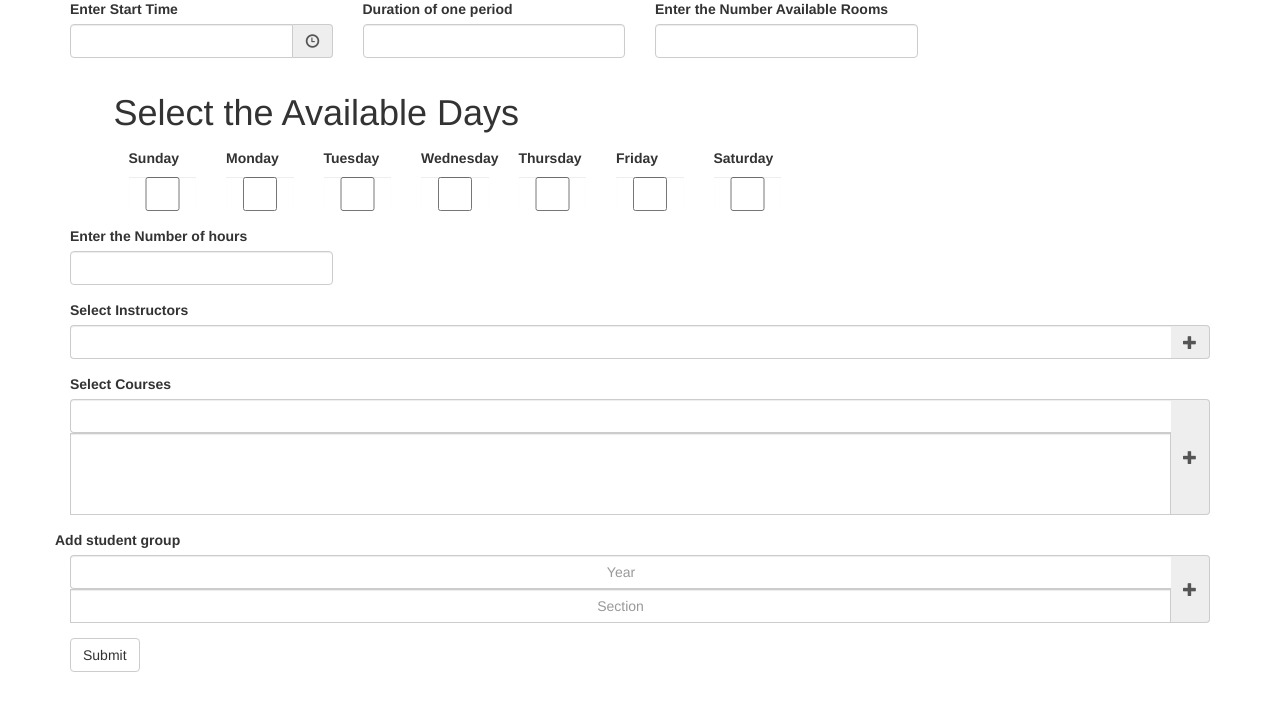
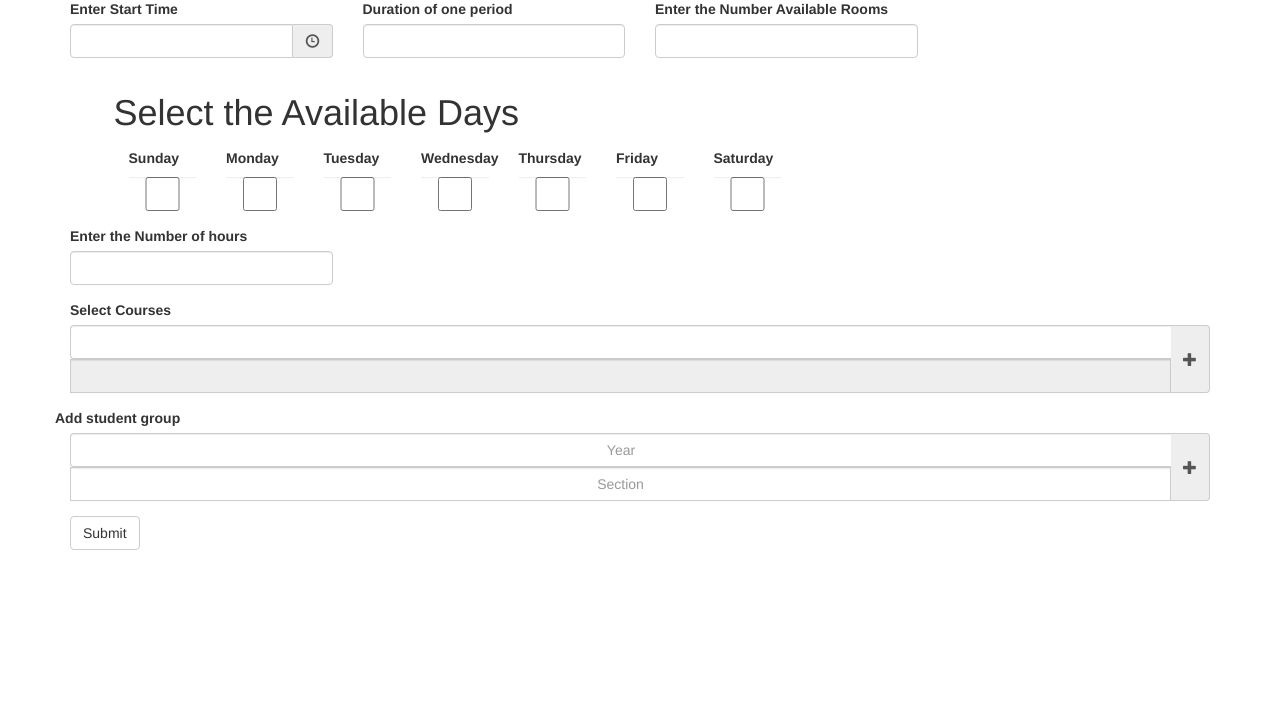
Before and after one commit to waleedj99/TimeTableGenerator, a Flask app: page / in a window 1280 px wide. Shown: the part 73-784 px from the top of the page. Run offline with Flask 2, Linux system fonts and the light colour scheme; lists and menus that the app fills with data are empty; some libraries are stand-ins or nearby versions.

Commit message:
Changed multiselect to comma sep values

```diff
--- a/static/index.js
+++ b/static/index.js
@@ -49,6 +49,15 @@ $(document).ready(function(){
         console.log(instructors_list)
         console.log(course_list)
         console.log(start_time)
+        let v1 = $('[name="instructor-course"]')
+        v1.each(function(i, obj){
+            let v2 = $(this).find("[name='course']").val()
+            let v3 = $(this).find("[name='instructors']").val().split(',')
+            console.log('COurse:'+v2+" ins="+v3)
+
+
+
+        })
     })
 
 
@@ -75,11 +84,8 @@ $(document).ready(function(){
         newDiv.id = "courses-"+ formLength + ""
         newDiv.innerHTML = ` <div class="col-lg-12 ">
                             <div class="input-group form-group">
-                            <input type="text" class="course-list input-group-addon form-control" id="courses-in-`+ formLength +`">
-                                 <select name="instructor-choice" multiple="multiple" class="form-control">
-
-
-                        </select>
+                            <input type="text" class="course-list input-group-addon form-control" id="courses-in-`+ formLength +`" name="course">
+                            <input type=text" class="course-list input-group-addon form-control" name="instructors">
                                 <span onclick="addCourse('courses',this.children[0].children[0])" class="input-group-addon">
                                     <span>
                                         <span   class="input-group-append glyphicon glyphicon-plus" id=`+ formLength++ +` />
--- a/templates/index.html
+++ b/templates/index.html
@@ -123,26 +123,6 @@
             </div>
 
         </div>
-        <div class="row">
-
-            <label class="col-lg-12 col-md-12 label-control">Select Instructors</label>
-            <div id="instructors-main">
-                <div class="form-group" id="instructors-0">
-                    <div class="col-lg-12 ">
-                        <div class="input-group form-group">
-                            <input type="text" class="instructors-list input-group-addon form-control"
-                                   id="instructors-in-0">
-                            <span onclick="addInstructor('instructors',this.children[0].children[0])" class="input-group-addon">
-                            <span>
-                                <span  class="input-group-append glyphicon glyphicon-plus"/>
-                            </span>
-                        </span>
-                            </input>
-                        </div>
-                    </div>
-                </div>
-            </div>
-        </div>
 
 
         <div class="row">
@@ -152,11 +132,8 @@
                 <div class="form-group" id="courses-0">
                     <div class="col-lg-12 ">
                         <div class="input-group form-group">
-                            <input type="text" class="course-list input-group-addon form-control" id="courses">
-                            <select name="instructor-choice" multiple="multiple" class="form-control">
-
-
-                        </select>
+                            <input type="text" class="course-list input-group-addon form-control" id="courses" name="course">
+                            <input type=text" class="course-list input-group-addon form-control" name="instructors">
                             <span onclick="addCourse('courses',this.children[0].children[0])"  class="input-group-addon">
                             <span>
                                 <span
```
